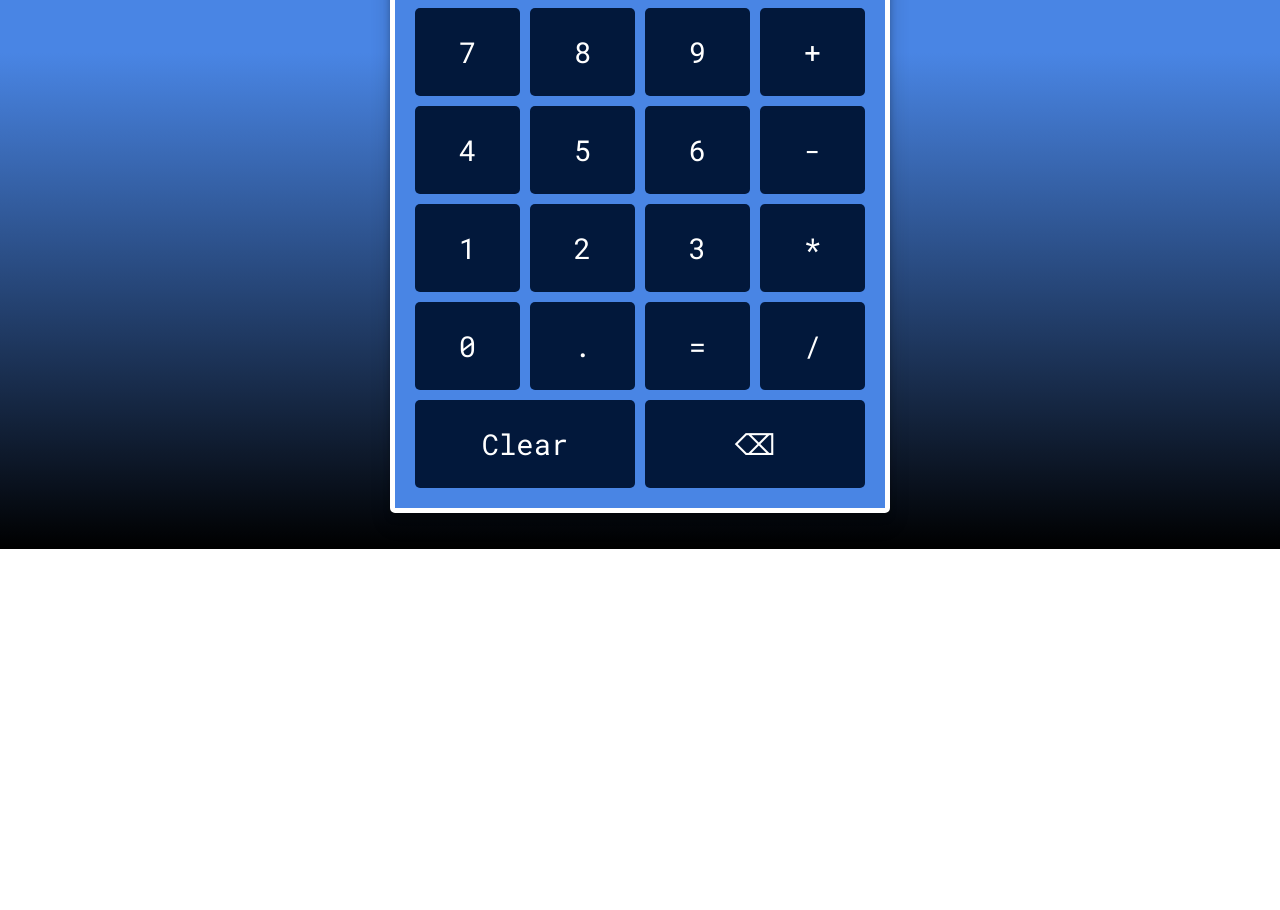
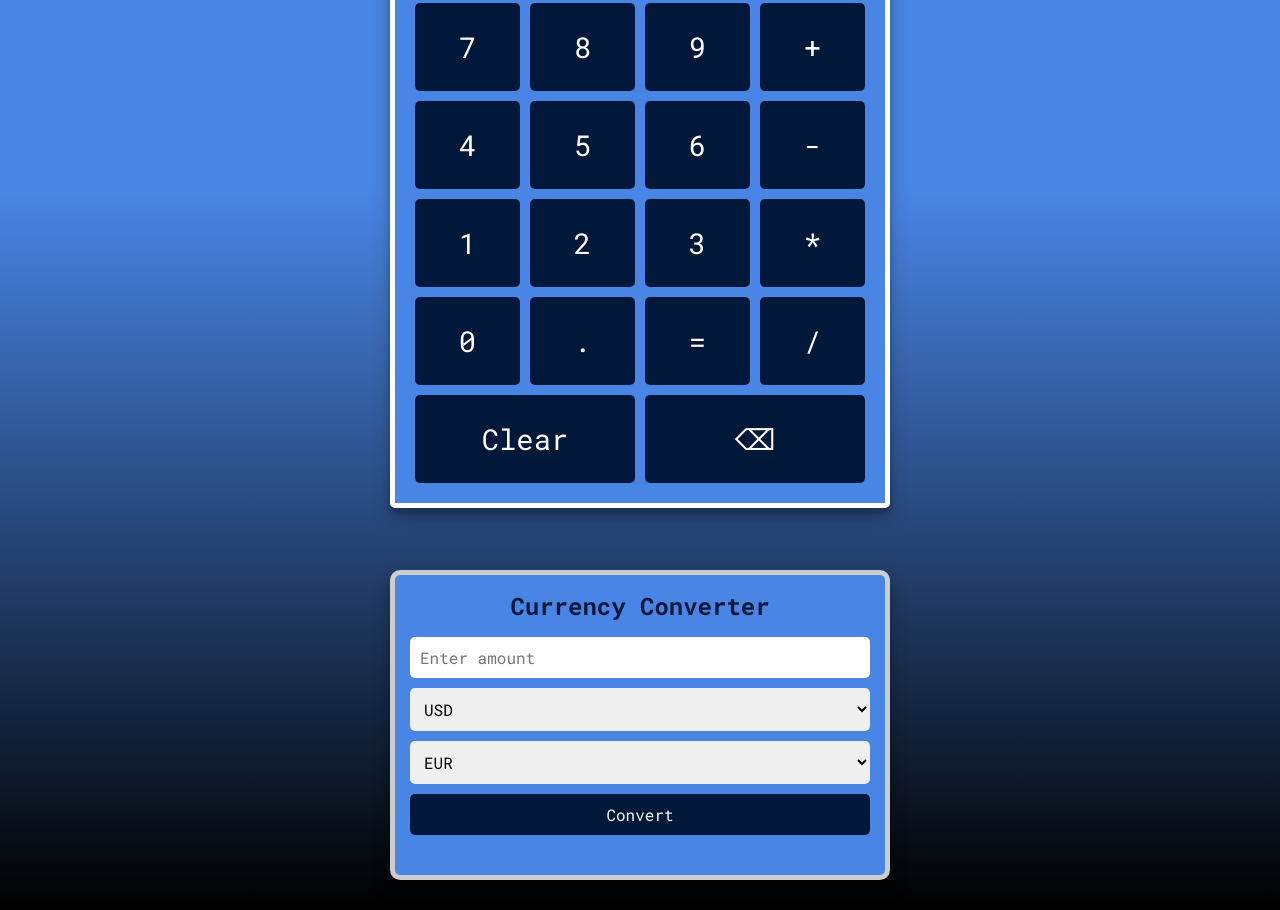
Before and after one commit to Rhibro/calculator-practice, a plain HTML site: page index.html in a window 1280 px wide. Shown: the part 251-1161 px from the top of the page. Before the commit the page ends 800 px from the top, so only its background shows below. Drawn offline with Linux system fonts and the light colour scheme.

Commit message:
added currency converter

```diff
--- a/index.html
+++ b/index.html
@@ -34,6 +34,23 @@
             <button onclick="backspace()" style="grid-column: span 2;">⌫</button>
         </div>
     </div>
+    <!-- Currency Converter -->
+    <div class="currency-converter">
+        <h2>Currency Converter</h2>
+        <input type="number" id="sourceAmount" placeholder="Enter amount">
+        <select id="sourceCurrency">
+            <option value="USD">USD</option>
+            <option value="EUR">EUR</option>
+            <option value="CAD">CAD</option>
+        </select>
+        <select id="targetCurrency">
+            <option value="EUR">EUR</option>
+            <option value="USD">USD</option>
+            <option value="CAD">CAD</option>
+        </select>
+        <button onclick="convertCurrency()">Convert</button>
+        <p id="result"></p>
+    </div>
     <script src="script.js"></script>
 </body>
 </html>
--- a/script.js
+++ b/script.js
@@ -1,3 +1,5 @@
+// Calculator
+
 function appendToDisplay(value) {
     document.getElementById('display').value += value;
 }
@@ -18,3 +20,28 @@ function backspace() {
     let currentValue = document.getElementById('display').value;
     document.getElementById('display').value = currentValue.slice(0, -1);
 }
+
+// Currency Converter
+
+function convertCurrency() {
+    const sourceAmount = parseFloat(document.getElementById('sourceAmount').value);
+    const sourceCurrency = document.getElementById('sourceCurrency').value;
+    const targetCurrency = document.getElementById('targetCurrency').value;
+
+    const exchangeRates = {
+        'USD': { 'EUR': 0.85, 'CAD': 1.25, 'USD': 1 },
+        'EUR': { 'USD': 1.18, 'CAD': 1.47, 'EUR': 1 },
+        'CAD': { 'USD': 0.80, 'EUR': 0.68, 'CAD': 1 }
+    };
+
+    if (isNaN(sourceAmount)) {
+        document.getElementById('result').textContent = 'Please enter a valid amount.';
+        return;
+    }
+
+    const rate = exchangeRates[sourceCurrency][targetCurrency];
+    const convertedAmount = sourceAmount * rate;
+
+    document.getElementById('result').textContent =
+        `${sourceAmount} ${sourceCurrency} = ${convertedAmount.toFixed(2)} ${targetCurrency}`;
+}
--- a/styles.css
+++ b/styles.css
@@ -12,7 +12,7 @@ body {
     justify-content: center;
     align-items: center;
     flex-direction: column;
-    height: 100vh;
+    /* height: 100vh; */
 }
 
 h1 {
@@ -91,3 +91,62 @@ button:hover {
         font-size: 1.8rem;
     }
 }
+
+.currency-converter {
+    width: 90%;
+    max-width: 300px;
+    margin: 30px auto;
+    padding: 15px;
+    border: 5px solid #ccc;
+    border-radius: 10px;
+    background-color: #4985e4;
+    box-shadow: 0 10px 20px rgba(0, 0, 0, 0.19), 0 6px 6px rgba(0, 0, 0, 0.23);
+}
+
+.currency-converter h2 {
+    color: #02183b;
+    text-align: center;
+    margin-bottom: 15px;
+}
+
+.currency-converter input,
+.currency-converter select,
+.currency-converter button {
+    width: 100%;
+    margin-bottom: 10px;
+    padding: 10px;
+    font-size: 1rem;
+    border: none;
+    border-radius: 5px;
+}
+
+.currency-converter button {
+    background-color: #02183b;
+    color: #fff;
+    cursor: pointer;
+    transition: background-color 0.3s ease;
+}
+
+.currency-converter button:hover {
+    background-color: #032c62;
+}
+
+.currency-converter #result {
+    text-align: center;
+    font-size: 1.2rem;
+    font-weight: bold;
+    color: #02183b;
+    margin-top: 15px;
+}
+
+@media screen and (min-width: 768px) {
+    .currency-converter {
+        max-width: 400px;
+    }
+}
+
+@media screen and (min-width: 1024px) {
+    .currency-converter {
+        max-width: 500px;
+    }
+}
```
